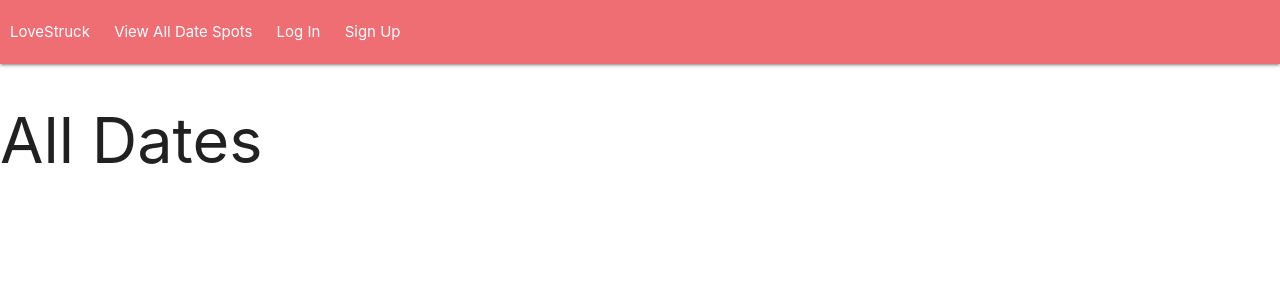
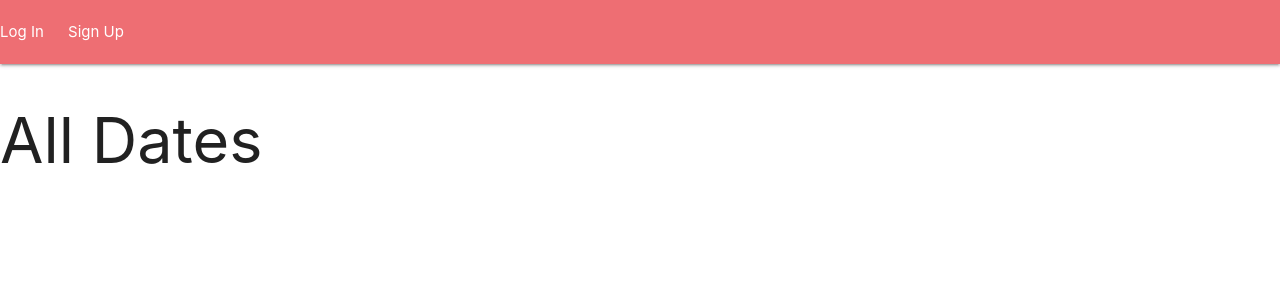
Before and after one commit to adamascencio/lovestruck, a Django app: page /dates/ in a window 1280 px wide. Shown: the top 300 px of the page. Run offline with Django 4.2, Linux system fonts and the light colour scheme; data that the repository does not hold is empty.

Commit message:
update styling on navbar

```diff
--- a/main_app/static/css/style.css
+++ b/main_app/static/css/style.css
@@ -1,5 +1,7 @@
-nav > a {
-  padding: 10px;
+/* navbar */
+
+nav a {
+  margin-right: 20px;
 }
 
 .btn > a {
--- a/main_app/templates/base.html
+++ b/main_app/templates/base.html
@@ -11,24 +11,44 @@
     <script src="https://cdnjs.cloudflare.com/ajax/libs/materialize/1.0.0/js/materialize.min.js"></script>
 </head>
 <body>
+    <ul id="dropdown1" class="dropdown-content">
+        <li><a href="{% url 'location_index' %}">View All Date Spots</a></li>
+        <li><a href="{% url 'location_create' %}">Add a Date Spot</a></li>
+    </ul>
+    <ul id="dropdown2" class="dropdown-content">
+        <li><a href="{% url 'partner_index' %}">View All Partners</a></li>
+        <li><a href="{% url 'partner_create' %}">Add a Partner</a></li>
+    </ul>
     <nav>
-        <a href="{% url 'home' %}">LoveStruck</a>
-        <a href="{% url 'location_index' %}">View All Date Spots</a>
-    {% if user.is_authenticated %}
-        <a href="{% url 'date_index' %}">View All Dates</a>
-
-        <a href="{% url 'location_create' %}">Add a Date Spot</a>
-        <a href="{% url 'partner_index' %}">View All Partners</a>
-        <a href="{% url 'partner_create' %}">Add a Partner</a>
-        <a class="right" href="{% url 'logout' %}">Log Out</a>
-    {% else %}
-        <a href="{% url 'login' %}">Log In</a>
-        <a href="{% url 'signup' %}">Sign Up</a>
-    {% endif %}
+        {% if user.is_authenticated %}
+        <div class="nav-wrapper">
+            <a class="left" href="{% url 'home' %}">LoveStruck</a>
+            <a class="right" href="{% url 'date_index' %}">View All Dates</a>
+            <div class="right">
+                <ul>
+                    <!-- Dropdown Trigger -->
+                    <li><a class="dropdown-trigger" href="#!" data-target="dropdown1">Locations</a></li>
+                    <!-- Dropdown Trigger -->
+                    <li><a class="dropdown-trigger" href="#!" data-target="dropdown2">Partners</a></li>
+                </ul>
+                <a href="{% url 'logout' %}">Log Out</a>
+            </div>
+        </div>
+        {% else %}
+            <a href="{% url 'login' %}">Log In</a>
+            <a href="{% url 'signup' %}">Sign Up</a>
+        {% endif %}
     </nav>
     <main>
         {% block content %}
         {% endblock %}
     </main>
+
+<script>
+     document.addEventListener('DOMContentLoaded', function () {
+            var elems = document.querySelectorAll('.dropdown-trigger');
+            var instances = M.Dropdown.init(elems, alignment='right');
+        });
+</script>
 </body>
 </html>
```
